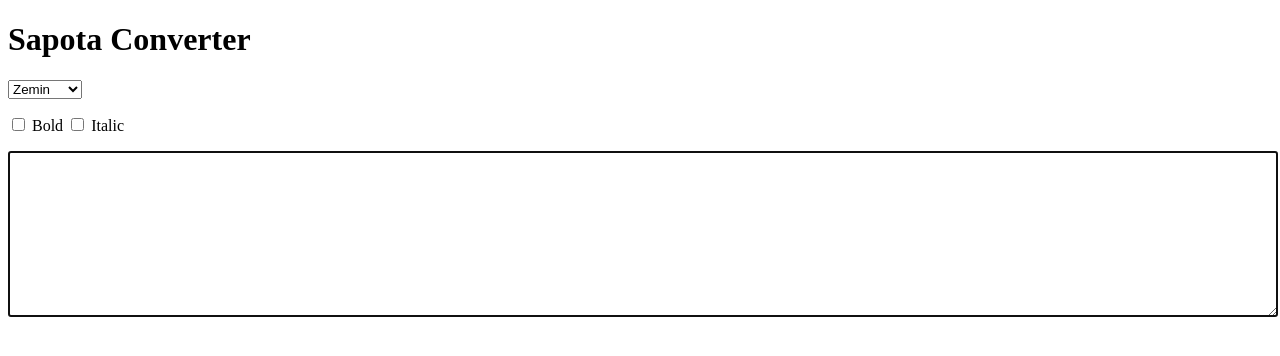
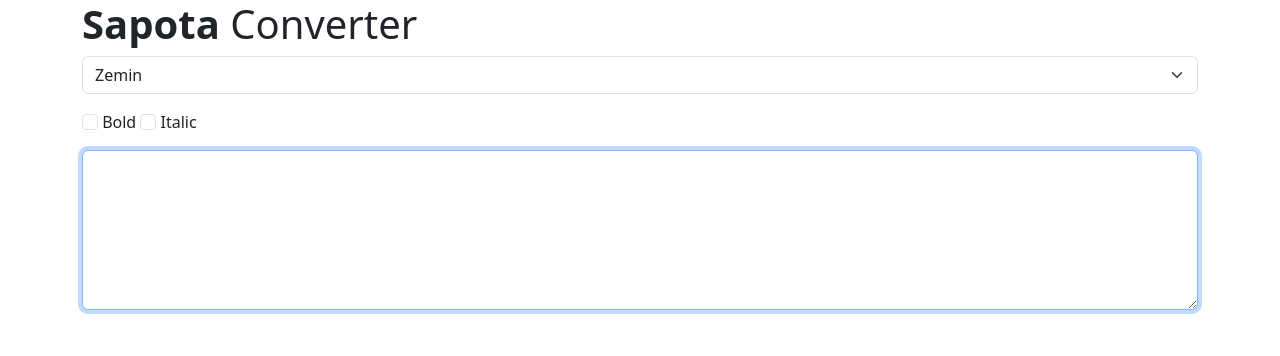
Before and after one commit to zeli-b/sapota-converter, a plain HTML site: page index.html in a window 1280 px wide. Drawn offline with nearby package versions, Linux system fonts and the light colour scheme.

Commit message:
apply bootstrap

```diff
--- a/index.css
+++ b/index.css
@@ -21,7 +21,7 @@
 
 
 textarea {
-    font-family: 'Sapota', 'SapotaZemin', 'Pretendard', sans-serif;
+    font-family: 'Sapota', 'SapotaZemin', 'Pretendard', sans-serif !important;
     width: 100%;
     height: 10rem;
     font-size: 1.4rem;
--- a/index.html
+++ b/index.html
@@ -6,25 +6,29 @@
     <script charset="utf-8" src="converter.js"></script>
     <script charset="utf-8" src="index.js"></script>
     <link rel="stylesheet" href="index.css" type="text/css">
+    <link href="https://cdn.jsdelivr.net/npm/bootstrap@5.3.0/dist/css/bootstrap.min.css" rel="stylesheet">
+    <script src="https://cdn.jsdelivr.net/npm/bootstrap@5.3.0/dist/js/bootstrap.bundle.min.js"></script>
   </head>
-  <body>
-    <h1>Sapota Converter</h1>
+  <body data-bs-theme="light">
+    <div class="container">
+      <h1><strong>Sapota</strong> Converter</h1>
       <p>
-      <select name="language" id="language">
+        <select name="language" id="language" class="form-select">
           <option value="Zemin">Zemin</option>
           <option value="Lusimez">Rusimez</option>
         </select>
       </p>
       <p>
         <label for="bold">
-        <input type="checkbox" value="bold" name="bold" id="bold"/> Bold
+          <input type="checkbox" value="bold" name="bold" id="bold" class="form-check-input"/> Bold
         </label>
         <label for="italic">
-        <input type="checkbox" value="italic" name="italic" id="italic"/> Italic
+          <input type="checkbox" value="italic" name="italic" id="italic" class="form-check-input"/> Italic
         </label>
       </p>
       <p>
-      <textarea name="textarea" id="textarea" autofocus></textarea>
+        <textarea name="textarea" id="textarea" class="form-control" autofocus></textarea>
       </p>
+    </div>
   </body>
 </html>
```
Lines whose indentation alone changed are shown as unchanged.
